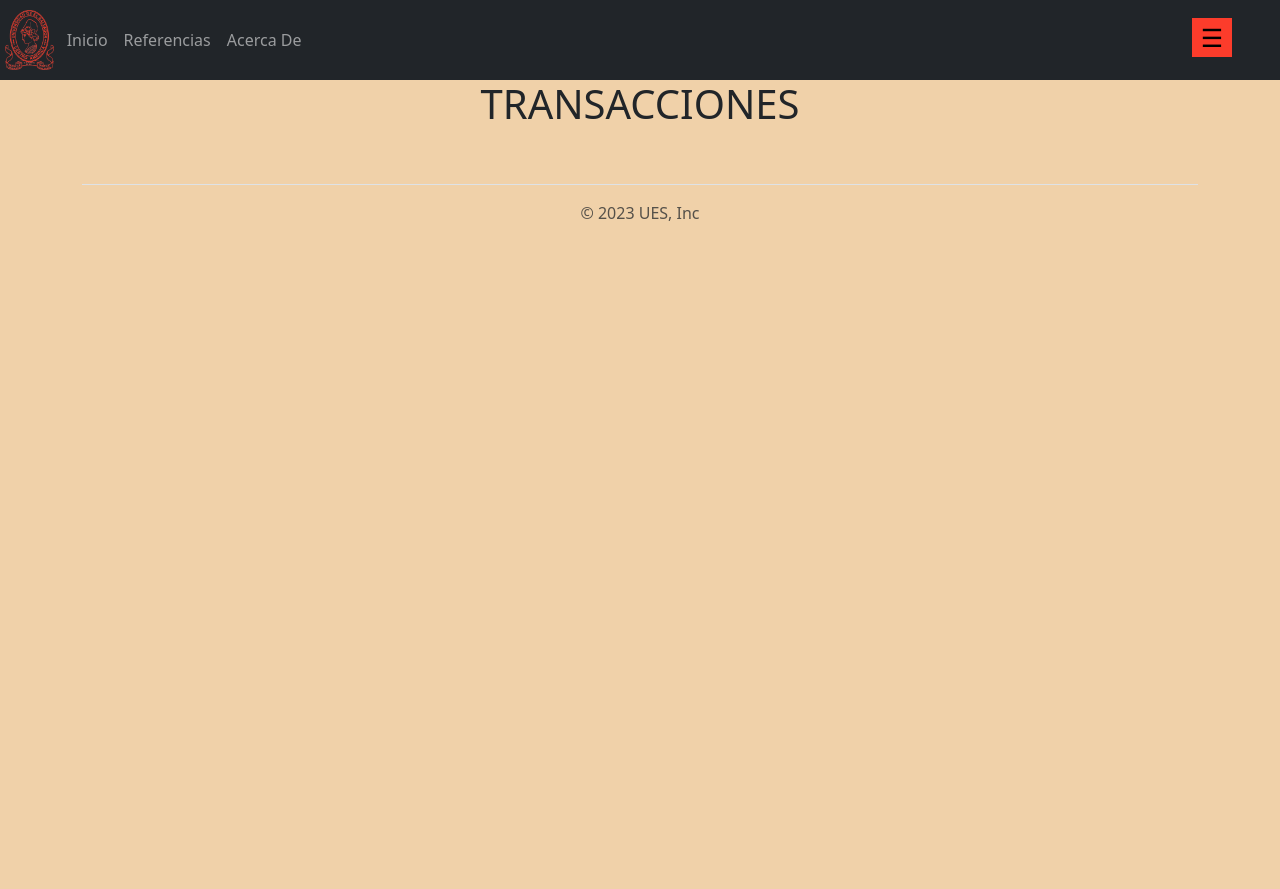
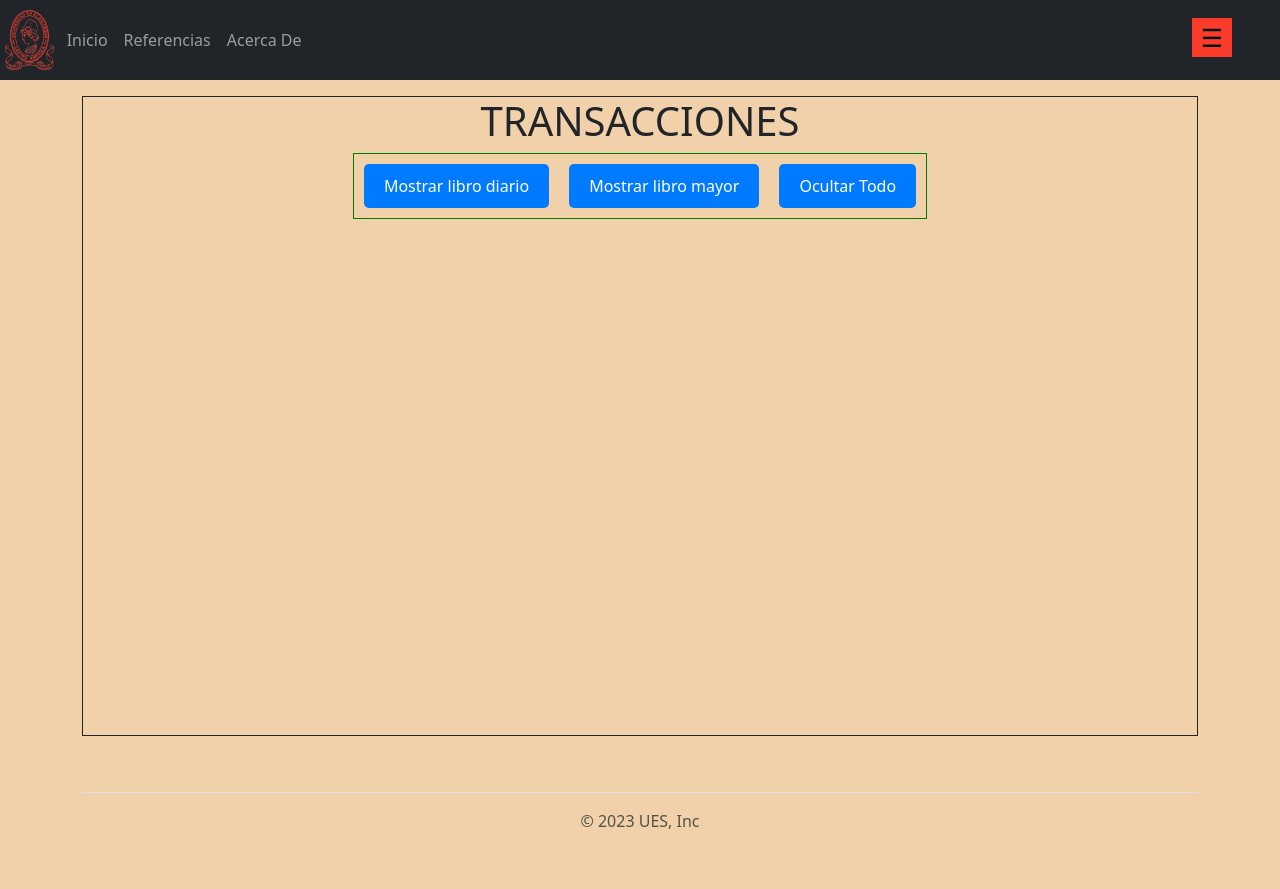
Before and after one commit to JGer04/ProyectoSIC, a Django app: page /transaccion/transaccion in a window 1280 px wide. Before the commit the page ends 800 px from the top, so only its background shows below. Run offline with Django 4.2, Linux system fonts and the light colour scheme.

Commit message:
diseño de pagina transacciones

```diff
--- /dev/null
+++ b/ServiTech/static/css/transacciones.css
@@ -0,0 +1,49 @@
+.principal{
+ margin-top: 6rem;
+ display: flex;
+ flex-direction: column;
+ align-items: center;
+ max-width: 1500px;
+ height: 80vh;
+ border: 1px solid;
+}
+
+.botones{
+border: 1px solid green;
+ display: flex;
+ flex-direction: row;
+}
+
+.botones button {
+  background-color: #007BFF;
+  color: #fff;
+  border: none;
+  padding: 10px 20px;
+  margin: 10px;
+  cursor: pointer;
+  border-radius: 5px;
+  font-size: 16px;
+}
+
+.botones button:hover {
+  background-color: #0056b3;
+}
+
+.hidden {
+  display: none;
+}
+
+ .tabla{
+  margin-top: 4rem;
+  width: 90%;
+  height: auto;
+  border: 1px solid black;
+  display: none;
+  opacity: 0;
+  transition: opacity 2s linear;
+ }
+
+ .tabla.active {
+  display: block;
+  opacity: 1;
+}
--- /dev/null
+++ b/ServiTech/static/js/transacciones.js
@@ -0,0 +1,19 @@
+const btnDiario = document.querySelector("#diario");
+const btnMayor = document.querySelector("#mayor");
+const btnOcultar = document.querySelector("#ocultarTodo");
+const tablaDiario = document.querySelector("#Tdiario");
+const tablaMayor = document.querySelector("#Tmayor");
+
+btnDiario.addEventListener("click",  ()=>{
+  tablaDiario.classList.add("active");
+});
+
+btnMayor.addEventListener("click",  ()=>{
+  tablaMayor.classList.add("active");
+});
+
+btnOcultar.addEventListener("click", ()=>{
+   tablaDiario.classList.remove("active");
+   tablaMayor.classList.remove("active");
+
+});
--- a/ServiTech/templates/layout/_sidebar.html
+++ b/ServiTech/templates/layout/_sidebar.html
@@ -16,15 +16,15 @@
 
     </li>
     <li class="nav-item active">
-      <a  class="link-secondary">Libros</a>
+      <a href="{% url 'transaccion' %}" class="link-secondary">Libros</a>
     </li>
 
     <li class="nav-item active">
-      <a  class="link-secondary">Cuentas</a>
+      <a href="{% url 'inicio2' %}" class="link-secondary">Indice contabilidad general</a>
     </li>
 
       <li class="nav-item active">
-        <a  class="link-secondary">Costos</a>
+        <a href="{% url 'costo' %}" class="link-secondary">Indice contabilidad de costos</a>
       </li>
   </ul>
 </div>
--- a/ServiTech/templates/layout/base.html
+++ b/ServiTech/templates/layout/base.html
@@ -30,6 +30,11 @@
       type="text/css"
       href="{% static 'css/inicio2.css' %}"
     />
+     <link
+      rel="stylesheet"
+      type="text/css"
+      href="{% static 'css/transacciones.css' %}"
+    />
     <style>
       body{
         background-color:rgb(240, 209, 169);
--- a/ServiTech/templates/transaccion/transaccion.html
+++ b/ServiTech/templates/transaccion/transaccion.html
@@ -6,5 +6,25 @@
 {% endblock titulo %}
 
 {% block content %}
-<h1>TRANSACCIONES</h1>
+<div class="principal">
+    <h1>TRANSACCIONES</h1>
+    <div class="botones">
+        <button id="diario">Mostrar libro diario</button>
+        <button id="mayor">Mostrar libro mayor</button>
+        <button id="ocultarTodo">Ocultar Todo</button>
+    </div>
+    <div id="Tdiario" class="hidden tabla">
+        <!-- tabla para libro diario -->
+        <table>
+        <!-- Contenido de la tabla -->
+            <th>Hola</th>
+        </table>
+    </div>
+    <div id="Tmayor" class="hidden tabla">
+        <!-- tabla para libro mayor -->
+        <table>
+        <!-- Contenido de la tabla -->
+        <th>Hola</th>
+        </table>
+</div>
 {% endblock content %}
```
Also changed, not shown: other parts of ServiTech/templates/layout/base.html (+1 -0 lines).
